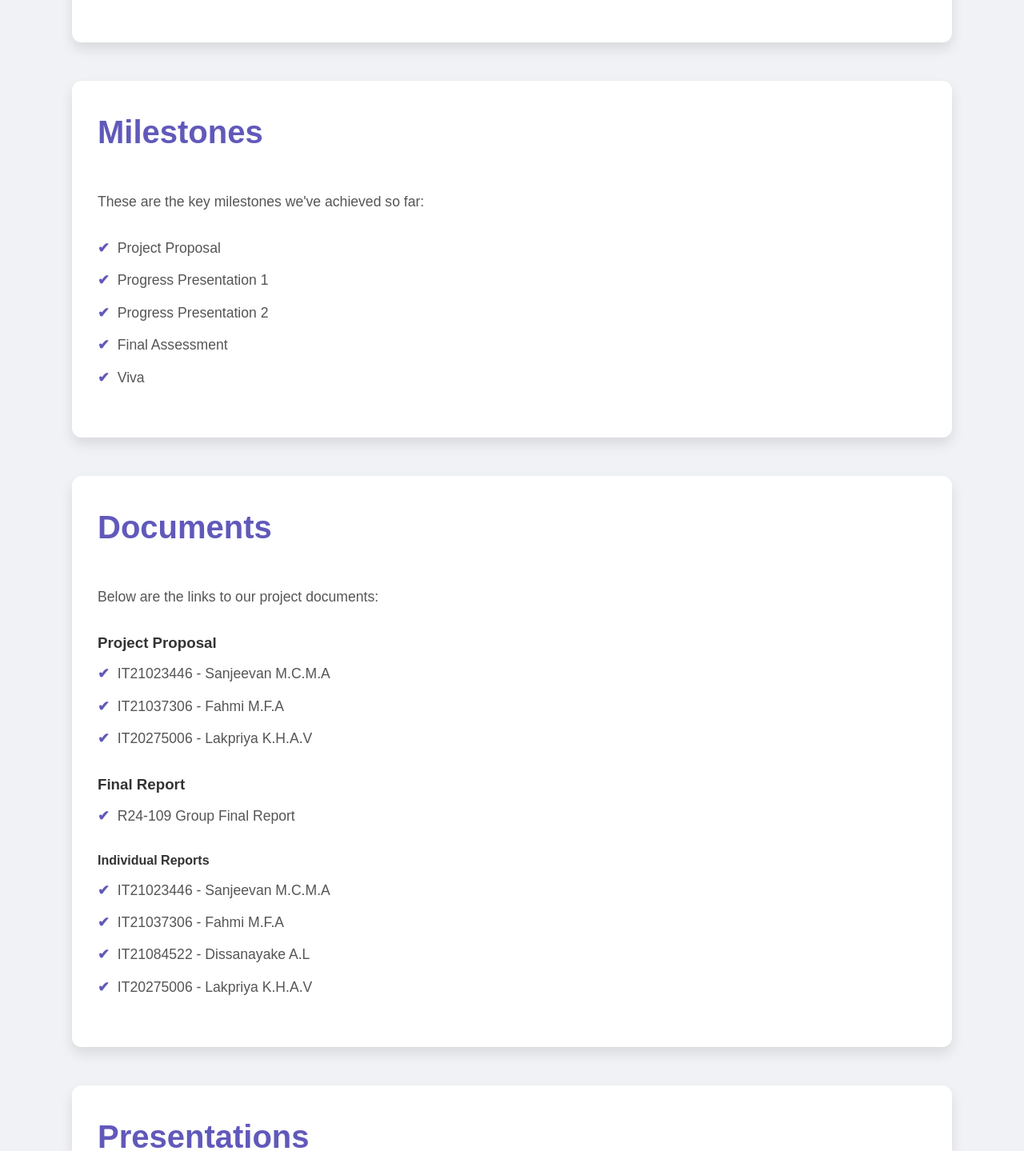
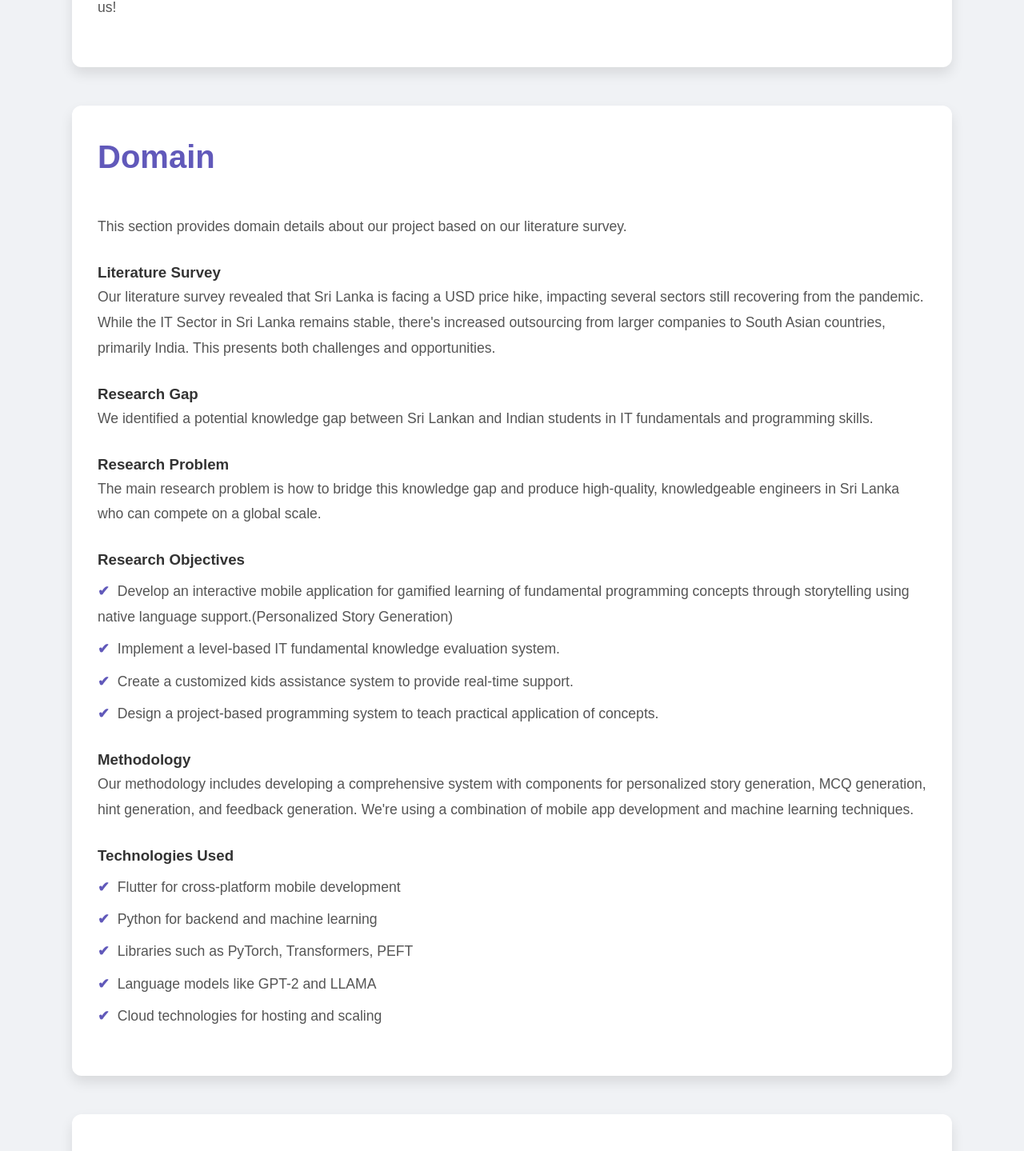
Before and after one commit to RP24-109/Research-Project-Website, a React (Create React App) app in the folder research-website/: page / in a window 1280 px wide. Shown: the part 974-2413 px from the top of the page at 80% size. Built offline with nearby package versions, Linux system fonts and the light colour scheme.

Commit message:
Domain Added and Made Nav.Bar Sticky

```diff
--- a/research-website/src/App.css
+++ b/research-website/src/App.css
@@ -32,7 +32,11 @@ body {
   background-color: white;
   padding: 1em;
   box-shadow: 0 4px 6px rgba(0, 0, 0, 0.1);
+  position: sticky;
+  top: 0;
+  z-index: 1000;
 }
+
 .navbar ul {
   list-style: none;
   display: flex;
--- a/research-website/src/App.js
+++ b/research-website/src/App.js
@@ -8,6 +8,7 @@ function App() {
       <Header />
       <Navigation />
       <Home />
+      <Domain />
       <Milestones />
       <Documents />
       <Slides />
@@ -34,6 +35,11 @@ function Navigation() {
         <li>
           <a href="#home">
             <i className="fas fa-home"></i> Home
+          </a>
+        </li>
+        <li>
+          <a href="#domain">
+            <i className="fas fa-globe"></i> Domain
           </a>
         </li>
         <li>
@@ -107,6 +113,71 @@ function Home() {
         We invite you to explore our project further and stay tuned for updates
         as we progress. Your insights and feedback are valuable to us!
       </p>
+    </section>
+  );
+}
+
+function Domain() {
+  return (
+    <section id="domain" className="animated fadeIn">
+      <h2>Domain</h2>
+      <p>
+        This section provides domain details about our project based on our
+        literature survey.
+      </p>
+      <h3>Literature Survey</h3>
+      <p>
+        Our literature survey revealed that Sri Lanka is facing a USD price
+        hike, impacting several sectors still recovering from the pandemic.
+        While the IT Sector in Sri Lanka remains stable, there's increased
+        outsourcing from larger companies to South Asian countries, primarily
+        India. This presents both challenges and opportunities.
+      </p>
+      <h3>Research Gap</h3>
+      <p>
+        We identified a potential knowledge gap between Sri Lankan and Indian
+        students in IT fundamentals and programming skills.
+      </p>
+      <h3>Research Problem</h3>
+      <p>
+        The main research problem is how to bridge this knowledge gap and
+        produce high-quality, knowledgeable engineers in Sri Lanka who can
+        compete on a global scale.
+      </p>
+      <h3>Research Objectives</h3>
+      <ul>
+        <li>
+          Develop an interactive mobile application for gamified learning of
+          fundamental programming concepts through storytelling using native
+          language support.(Personalized Story Generation)
+        </li>
+        <li>
+          Implement a level-based IT fundamental knowledge evaluation system.
+        </li>
+        <li>
+          Create a customized kids assistance system to provide real-time
+          support.
+        </li>
+        <li>
+          Design a project-based programming system to teach practical
+          application of concepts.
+        </li>
+      </ul>
+      <h3>Methodology</h3>
+      <p>
+        Our methodology includes developing a comprehensive system with
+        components for personalized story generation, MCQ generation, hint
+        generation, and feedback generation. We're using a combination of mobile
+        app development and machine learning techniques.
+      </p>
+      <h3>Technologies Used</h3>
+      <ul>
+        <li>Flutter for cross-platform mobile development</li>
+        <li>Python for backend and machine learning</li>
+        <li>Libraries such as PyTorch, Transformers, PEFT</li>
+        <li>Language models like GPT-2 and LLAMA</li>
+        <li>Cloud technologies for hosting and scaling</li>
+      </ul>
     </section>
   );
 }
```
Also changed, not shown: 1 other file (tests, documents, lock files or other folders).
